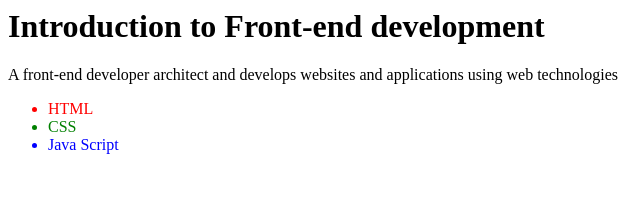
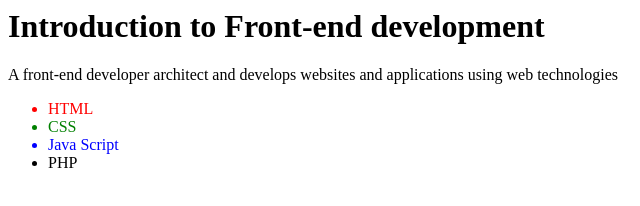
Before and after one commit to Ljubi983/test-frontend-development, a plain HTML site: page index.html in a window 1280 px wide. Shown: the full height of the page, 0-640 px from the left. Drawn offline with Linux system fonts and the light colour scheme.

Commit message:
New list item added

```diff
--- a/index.html
+++ b/index.html
@@ -5,4 +5,5 @@
 <li style="color:red;"> HTML </li>
 <li style="color:green;"> CSS </li>
 <li style="color:blue;"> Java Script </li>
-</li>
+<li>PHP</li>
+</ul>
```
